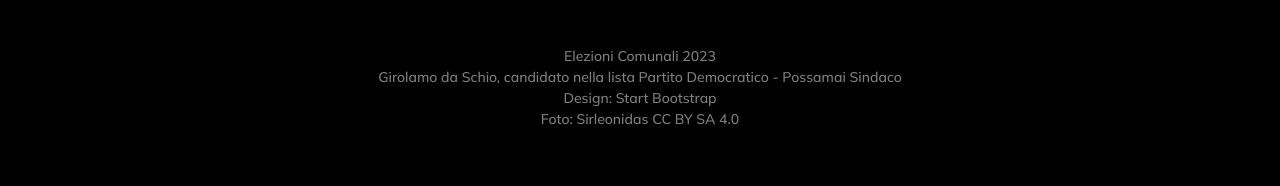
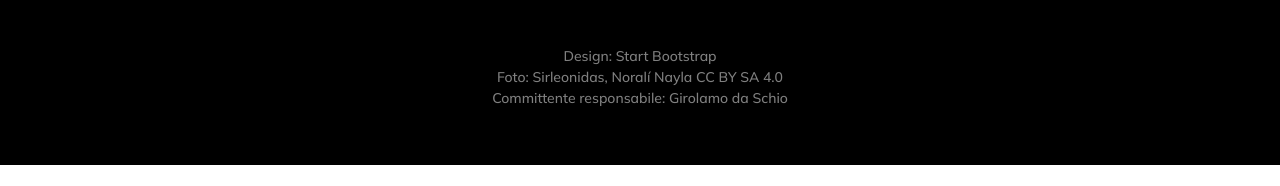
Before and after one commit to girolamodaschio/elezioni, a plain HTML site: page index.html in a window 1280 px wide. Shown: the part 4106-4292 px from the top of the page. After the commit the page ends 4271 px from the top, so only its background shows below. Drawn offline with nearby package versions, Linux system fonts and the light colour scheme.

Commit message:
Hotfixes

```diff
--- a/index.html
+++ b/index.html
@@ -204,10 +204,9 @@
     <footer class="bg-black text-center py-5">
         <div class="container px-5">
             <div class="text-white-50 small">
-                <div class="mb-2">Elezioni Comunali 2023<br>Girolamo da Schio, candidato nella lista Partito Democratico
-                    - Possamai Sindaco<br>Design: <a href="https://startbootstrap.com/theme/new-age">Start
-                        Bootstrap</a><br>Foto: Sirleonidas <a href="https://creativecommons.org/licenses/by-sa/4.0/">CC
-                        BY SA 4.0</a></div>
+                <div class="mb-2">Design: <a href="https://github.com/girolamodaschio/elezioni">Start
+                        Bootstrap</a><br>Foto: Sirleonidas, Noralí Nayla <a href="https://creativecommons.org/licenses/by-sa/4.0/">CC
+                        BY SA 4.0</a><br>Committente responsabile: Girolamo da Schio</div>
             </div>
         </div>
     </footer>
```
